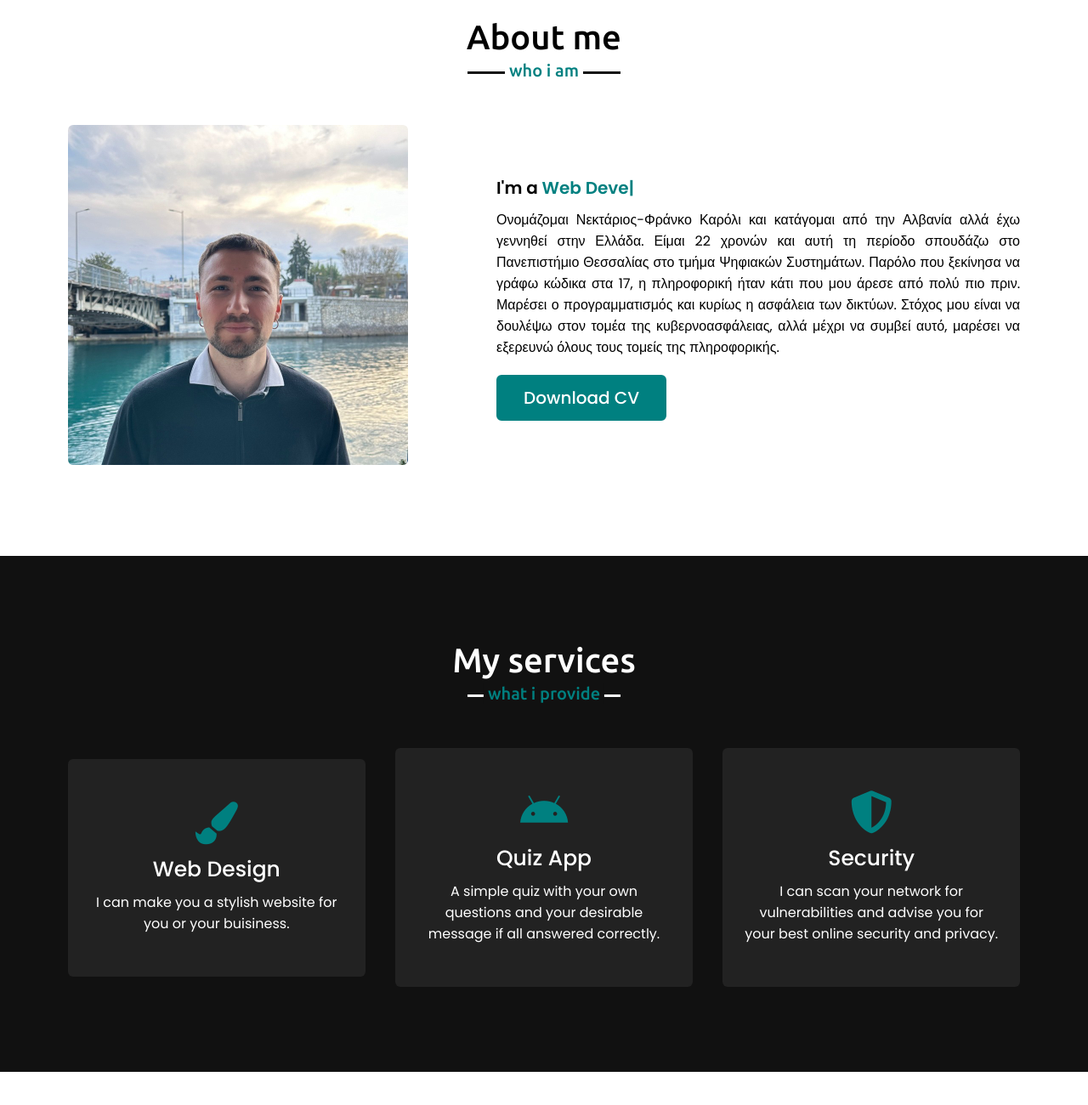
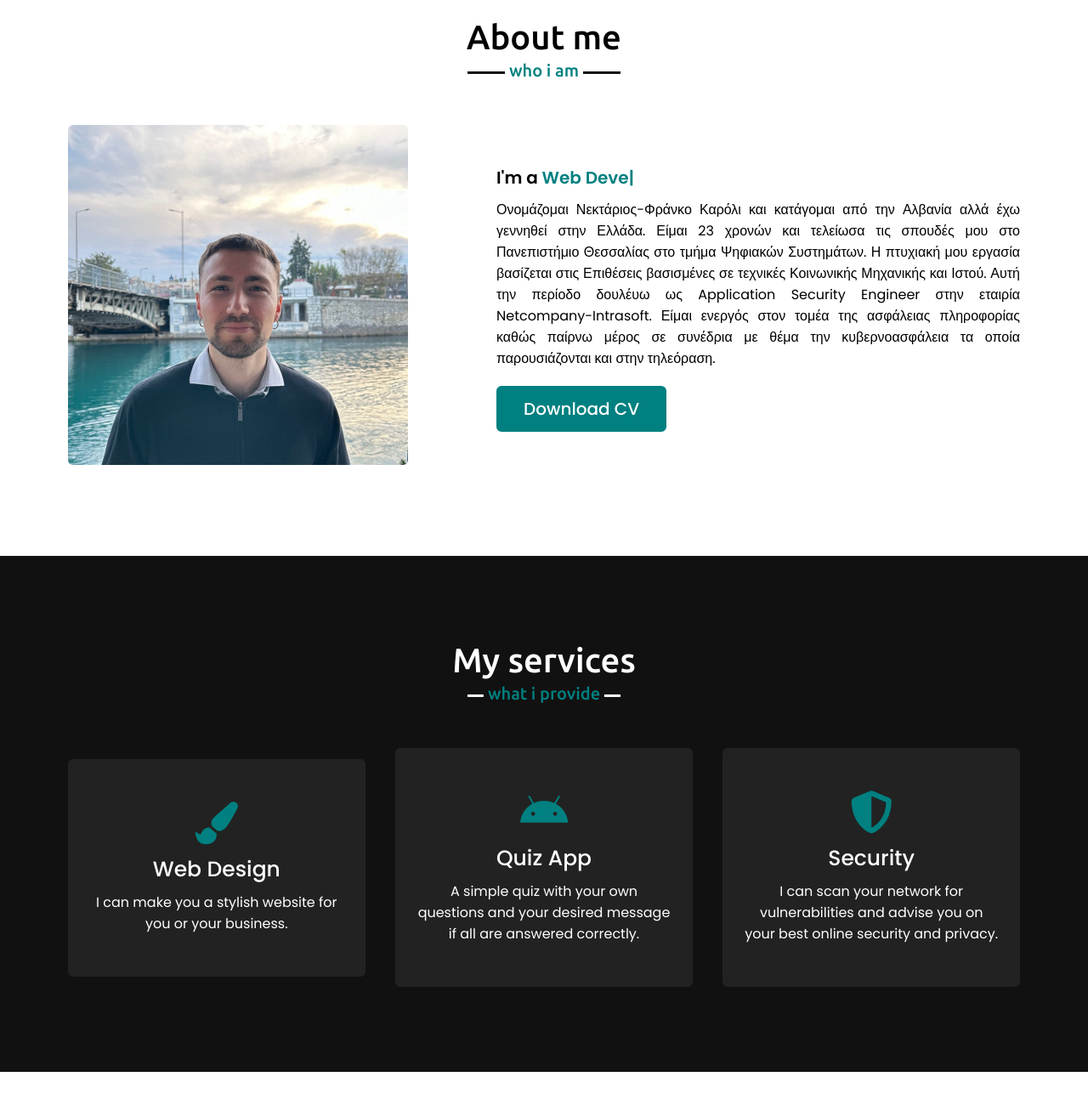
Before and after one commit to supervillain419/supervillain419.github.io, a plain HTML site: page index-gr.html in a window 1280 px wide. Shown: the part 879-2179 px from the top of the page at 85% size. Drawn offline with nearby package versions, Linux system fonts and the light colour scheme.

Commit message:
Update index-gr.html

```diff
--- a/index-gr.html
+++ b/index-gr.html
@@ -90,7 +90,7 @@
                 </div>
                 <div class="column right">
                     <div class="text" style="font-size: 20px;">I'm a <span class="typing-2"></span></div>
-                    <p>Ονομάζομαι Νεκτάριος-Φράνκο Καρόλι και κατάγομαι από την Αλβανία αλλά έχω γεννηθεί στην Ελλάδα. Είμαι 22 χρονών και αυτή τη περίοδο σπουδάζω στο Πανεπιστήμιο Θεσσαλίας στο τμήμα Ψηφιακών Συστημάτων. Παρόλο που ξεκίνησα να γράφω κώδικα στα 17, η πληροφορική ήταν κάτι που μου άρεσε από πολύ πιο πριν. Μαρέσει ο προγραμματισμός και κυρίως η ασφάλεια των δικτύων. Στόχος μου είναι να δουλέψω στον τομέα της κυβερνοασφάλειας, αλλά μέχρι να συμβεί αυτό, μαρέσει να εξερευνώ όλους τους τομείς της πληροφορικής.</p>
+                    <p>Ονομάζομαι Νεκτάριος-Φράνκο Καρόλι και κατάγομαι από την Αλβανία αλλά έχω γεννηθεί στην Ελλάδα. Είμαι 23 χρονών και τελείωσα τις σπουδές μου στο Πανεπιστήμιο Θεσσαλίας στο τμήμα Ψηφιακών Συστημάτων. Η πτυχιακή μου εργασία βασίζεται στις Επιθέσεις βασισμένες σε τεχνικές Κοινωνικής Μηχανικής και Ιστού. Αυτή την περίοδο δουλέυω ως Application Security Engineer στην εταιρία Netcompany-Intrasoft. Είμαι ενεργός στον τομέα της ασφάλειας πληροφορίας καθώς παίρνω μέρος σε συνέδρια με θέμα την κυβερνοασφάλεια τα οποία παρουσιάζονται και στην τηλεόραση.</p>
                     <a href="#" onclick="available()">Download CV</a>
                 </div>
             </div>
@@ -106,21 +106,21 @@
                     <div class="box">
                         <i class="fas fa-paint-brush"></i>
                         <div class="text">Web Design</div>
-                        <p>I can make you a stylish website for you or your buisiness.</p>
+                        <p>I can make you a stylish website for you or your business.</p>
                     </div>
                 </div>
                 <div class="card">
                     <div class="box">
                         <i class="fab fa-android"></i>
                         <div class="text">Quiz App</div>
-                        <p>A simple quiz with your own questions and your desirable message if all answered correctly.</p>
+                        <p>A simple quiz with your own questions and your desired message if all are answered correctly.</p>
                     </div>
                 </div>
                 <div class="card">
                     <div class="box">
                         <i class="fas fa-shield-alt"></i>
                         <div class="text">Security</div>
-                        <p>I can scan your network for vulnerabilities and advise you for your best online security and privacy.</p>
+                        <p>I can scan your network for vulnerabilities and advise you on your best online security and privacy.</p>
                     </div>
                 </div>
                </div>
```
